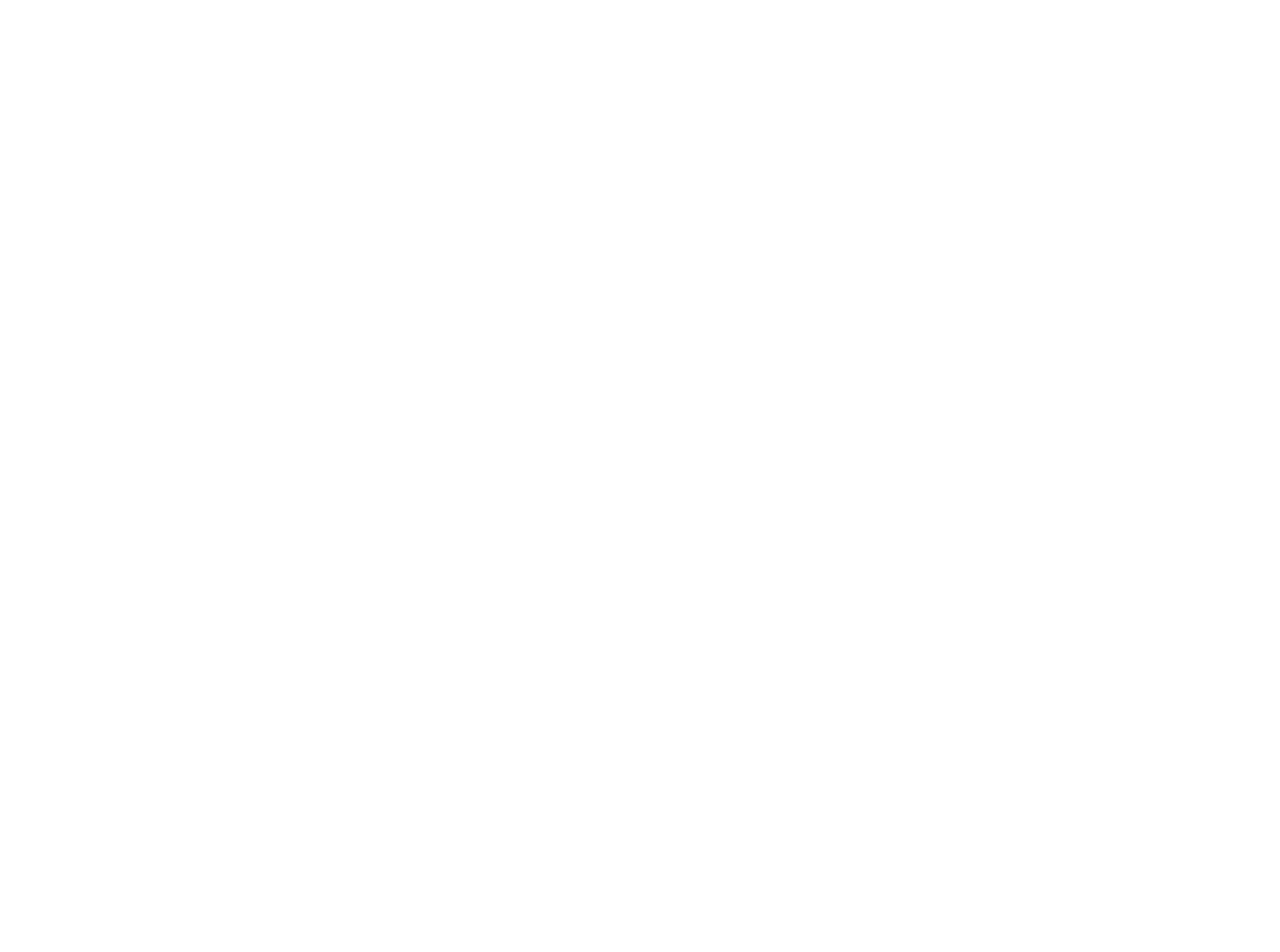
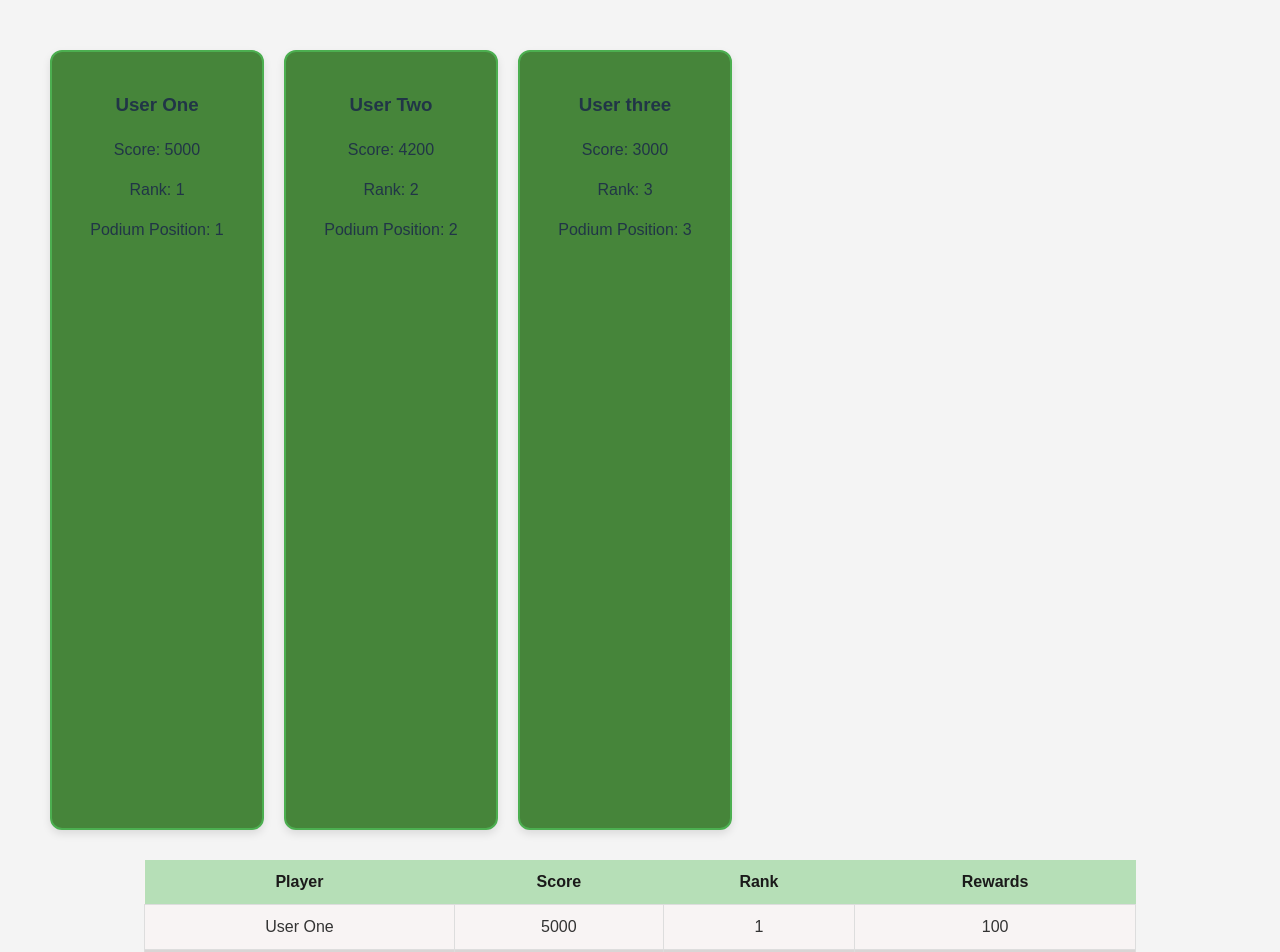
Before and after one commit to Team-Mavericks-CCG/Mavericks_Cat_CGs, a React (Vite) app in the folder frontend/: page /EndOGamePageLeaderboard in a window 1280 px wide. Before the commit this address had no page. Shown: the top 952 px of the page. Before the commit the page ends 800 px from the top, so only its background shows below. Built offline with nearby package versions, Linux system fonts and the light colour scheme.

Commit message:
made changes in leaderboard and changes end of game leaderboasrd.

```diff
--- /dev/null
+++ b/frontend/src/leaderboard/EndOGamePageLeaderboardStyle.css
@@ -0,0 +1,71 @@
+/* General container */
+.leaderboard-container {
+    font-family: Arial, sans-serif;
+    text-align: center;
+    background-color: #f4f4f4;
+    min-height: 100vh;
+    padding: 20px;
+}
+
+.podium-container {
+    font-family: Arial, sans-serif;
+    text-align: center;
+    background-color: #f4f4f4;
+    min-height: 100vh;
+    max-height: 200vh;
+    padding: 20px;
+    display:flex;
+}
+
+
+/* Title Styling */
+.leaderboard-title {
+    color: #333;
+    font-size: 2em;
+    margin-bottom: 20px;
+}
+
+/* Table Styling */
+.leaderboard-table {
+    width: 80%;
+    margin: 0 auto;
+    border-collapse: collapse;
+    background-color: rgb(248, 244, 244);
+}
+
+/* Table Header */
+.leaderboard-table th {
+    background-color: #b6dfb7;
+    color: rgb(27, 26, 26);
+    padding: 10px;
+}
+
+/* Table Rows */
+.leaderboard-table td {
+    padding: 10px;
+    border: 1px solid #ddd;
+    color: #333;
+}
+
+.leaderboard-table tr:nth-child(even) {
+    background-color: #dad5d5;
+}
+
+/* Hover Effect */
+.leaderboard-table tr:hover {
+    background-color: #ddd;
+}
+
+/* user card  */
+.user-card {
+    background-color: rgb(70, 133, 58);
+    border: 2px solid #4CAF50;
+    border-radius: 12px;
+    box-shadow: 0 4px 8px rgba(0, 0, 0, 0.1);
+    padding: 20px;
+    margin: 10px;
+    width: 170px;
+    text-align: center;
+    transition: transform 0.2s ease-in-out;
+
+}
--- /dev/null
+++ b/frontend/src/leaderboard/endOGamePage.tsx
@@ -0,0 +1,98 @@
+import React, { useEffect, useState } from "react";
+import "./EndOGamePageLeaderboardStyle.css"; // Import  CSS
+import { getPlayers, getScores } from './leaderboardpage'; // assuming they're exported from here
+import { Player } from './leaderboardpage';
+import { Score } from './leaderboardpage';
+
+const UserCard = ({playerName, score, rank, position }) => (
+    <div className="user-card">
+        <h3>{playerName}</h3>
+        <p>Score: {score}</p>
+        <p>Rank: {rank}</p>
+        <p>Podium Position: {position}</p>
+  </div>
+);
+
+// React Component
+const EndOGamePageLeaderboard: React.FC = () => {
+    const [players, setPlayers] = useState<Player[]>([]);
+    const [scores, setScores] = useState<Score[]>([]);
+
+    useEffect(() => {
+        const fetchData = async () => {
+            try {
+                const fetchedPlayers = await getPlayers();
+                const fetchedScores = await getScores();
+
+                // Ensure dates are properly formatted
+                setPlayers(fetchedPlayers.map(player => ({
+                    ...player,
+                    createdAt: new Date(player.createdAt),
+                    updatedAt: new Date(player.updatedAt),
+                    lastLogin: new Date(player.lastLogin)
+                })));
+
+                setScores(fetchedScores);
+            } catch (error) {
+                console.error("Error fetching leaderboard data:", error);
+            }
+        };
+        void fetchData();
+    }, []);
+
+    // Sort scores before rendering & separate top 3 scores
+    const sortedScores = [...scores].sort((a, b) => a.rank - b.rank);
+    const topThreeScores = sortedScores.slice(0,3);
+
+    //create podium
+    const Podium = () => {
+        return (
+            <div className="podium-container">
+          {topThreeScores.map((score, index) => {
+            const player = players.find(p => p.playerId === score.playerId);
+            return (
+              <UserCard
+                key={score.scoreId}
+                playerName={player ? `${player.firstName} ${player.lastName}` : "Unknown"}
+                score={score.scores}
+                rank={score.rank}
+                position={index + 1}
+              />
+            );
+          })}
+        </div>
+      );
+    };
+
+
+        return (
+            <div className="leaderboard-container">
+              <Podium />
+                 <table className="leaderboard-table">
+                <thead>
+                  <tr>
+                    <th>Player</th>
+                    <th>Score</th>
+                    <th>Rank</th>
+                    <th>Rewards</th>
+                  </tr>
+                </thead>
+                <tbody>
+                  {sortedScores.map((score) => {
+                    const player = players.find(p => p.playerId === score.playerId);
+                    return (
+                      <tr key={score.scoreId}>
+                        <td>{player ? `${player.firstName} ${player.lastName}` : "Unknown"}</td>
+                        <td>{score.scores}</td>
+                        <td>{score.rank}</td>
+                        <td>{score.rewards}</td>
+                      </tr>
+                    );
+                  })}
+                </tbody>
+              </table>
+            </div>
+          );
+        };
+
+        export default EndOGamePageLeaderboard;
--- a/frontend/src/leaderboard/leaderboardpage.tsx
+++ b/frontend/src/leaderboard/leaderboardpage.tsx
@@ -2,7 +2,7 @@
 import "./leaderboardStyle.css"; // Import external CSS
 
 // Interfaces
-interface Player {
+export interface Player {   //exported to end of game page
     playerId: number;
     username: string;
     firstName: string;
@@ -14,7 +14,7 @@
     lastLogin: Date;
 }
 
-interface Score {
+export interface Score {   //exported to end of game page
     scoreId: number;
     playerId: number;
     gameStatsId: number;
@@ -24,7 +24,7 @@
 }
 
 // Mock API calls (replace with real API calls)
-const getPlayers = (): Promise<Player[]> => Promise.resolve([
+export const getPlayers = (): Promise<Player[]> => Promise.resolve([  //exported to end of game page
     {
         playerId: 1,
         username: "user1",
@@ -46,12 +46,48 @@
         createdAt: new Date(),
         updatedAt: new Date(),
         lastLogin: new Date()
+    },
+    {
+        playerId: 3,
+        username: "user3",
+        firstName: "User",
+        lastName: "three",
+        email: "user3@example.com",
+        passwordHash: "hashed",
+        createdAt: new Date(),
+        updatedAt: new Date(),
+        lastLogin: new Date()
+    },
+    {
+        playerId: 4,
+        username: "user4",
+        firstName: "User",
+        lastName: "four",
+        email: "user4@example.com",
+        passwordHash: "hashed",
+        createdAt: new Date(),
+        updatedAt: new Date(),
+        lastLogin: new Date()
+    },
+    {
+        playerId: 5,
+        username: "user5",
+        firstName: "User",
+        lastName: "five",
+        email: "user5@example.com",
+        passwordHash: "hashed",
+        createdAt: new Date(),
+        updatedAt: new Date(),
+        lastLogin: new Date()
     }
 ]);
 
-const getScores = (): Promise<Score[]> => Promise.resolve([
+export const getScores = (): Promise<Score[]> => Promise.resolve([   //exported to end of game page
     { scoreId: 1, playerId: 1, gameStatsId: 101, scores: 5000, rank: 1, rewards: 100 },
-    { scoreId: 2, playerId: 2, gameStatsId: 102, scores: 4200, rank: 2, rewards: 80 }
+    { scoreId: 2, playerId: 2, gameStatsId: 102, scores: 4200, rank: 2, rewards: 800 },
+    { scoreId: 3, playerId: 3, gameStatsId: 103, scores: 3000, rank: 3, rewards: 200 },
+    { scoreId: 4, playerId: 4, gameStatsId: 104, scores: 5030, rank: 5, rewards: 120 },
+    { scoreId: 5, playerId: 5, gameStatsId: 105, scores: 7030, rank: 4, rewards: 183 }
 ]);
 
 // React Component
--- a/frontend/src/main.tsx
+++ b/frontend/src/main.tsx
@@ -5,6 +5,7 @@
 import SignIn from "./SignInComponent/SignIn";
 import { SolitairePage } from "./games/solitaire/solitairePage";
 import Leaderboard from "./leaderboard/leaderboardpage";
+import EndOGamePageLeaderboard from "./leaderboard/endOGamePage";
 
 createRoot(document.getElementById("root")!).render(
   <StrictMode>
@@ -13,9 +14,9 @@
         <Route path="/" element={<SignIn />} />  {/* / url is homepage but for now its the signin*/}
         <Route path="/solitaire" element={<SolitairePage />} /> {/* /solitaire url is solitaire*/}
         <Route path="/Leaderboard" element={<Leaderboard />} /> {/* /Leaderboard url is leaderboard*/}
+        <Route path="/EndOGamePageLeaderboard" element={<EndOGamePageLeaderboard />} /> {/* /Leaderboard url is leaderboard*/}
       </Routes>
     </BrowserRouter>
 
-    {/*<SolitairePage />  going to rm this */}
   </StrictMode>
 );
```
Also changed, not shown: 1 other file (tests, documents, lock files or other folders).
